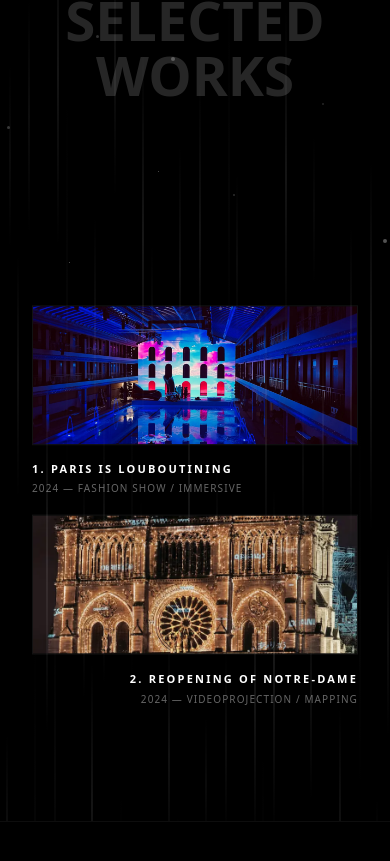
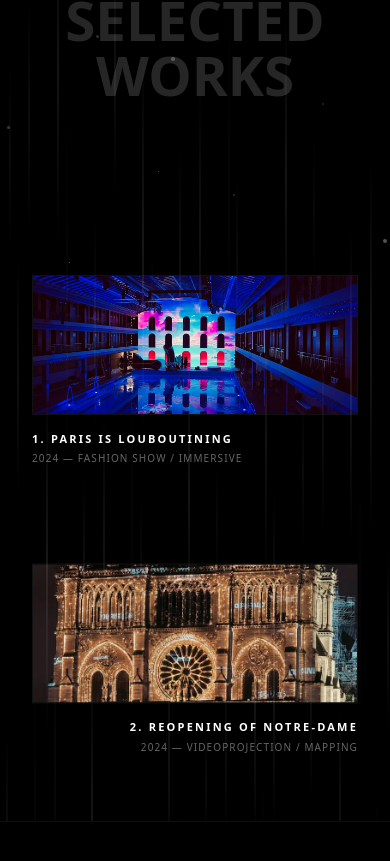
Before and after one commit to UstuBooyah/mon-portfolio-dc, a Next.js app: page / in a window 390 px wide. Shown: the part 2197-3058 px from the top of the page. Built offline with nearby package versions, Linux system fonts and the light colour scheme.

Commit message:
speed vignettes mobile

```diff
--- a/src/app/page.tsx
+++ b/src/app/page.tsx
@@ -564,6 +564,12 @@ const MainHydratedContent = () => {
   const colSpan = isEven ? "md:col-span-7" : "md:col-span-5";
   const projectSlug = project.title.toLowerCase().replace(/[^a-z0-9]+/g, "-");
 
+
+  // On peut la réduire sur mobile (ex: divisée par 3) pour éviter les collisions tactiles
+  const speed = typeof window !== "undefined" && window.innerWidth < 768
+    ? project.speed * 0.3  // Vitesse calme sur mobile
+    : project.speed;       // Vitesse normale sur ordinateur
+
   return (
     <Link
       href={`/projects/${projectSlug}`}
@@ -571,7 +577,8 @@ const MainHydratedContent = () => {
       className={`relative group cursor-pointer w-full flex flex-col ${colSpan}
         ${isEven ? 'md:items-start md:pr-4' : 'md:items-end md:pl-4 md:mt-32'}`}
     >
-      <ParallaxElement speed={isEven ? 0.25 : -0.25}>
+
+      <ParallaxElement speed={speed}>
         <div className="aspect-[21/9] bg-neutral-950 overflow-hidden relative w-full border border-white/[0.03]">
           <img
             src={project.image}
--- a/src/data/projects.ts
+++ b/src/data/projects.ts
@@ -42,7 +42,7 @@ export const PROJECTS_DATA: Project[] = [
     title: "ReOpening of Notre-Dame",
     category: "VideoProjection / Mapping",
     year: "2024",
-    speed: 0,
+    speed: 0.35,
     image: "/SelectedWorks/NOTRE-DAME-Thb.webp",
     videoUrl: "/SelectedWorks/NOTREDAME_25S.mp4",
     videoCredits: "[©Superbien Studio]",
```
Lines whose indentation alone changed are shown as unchanged.
